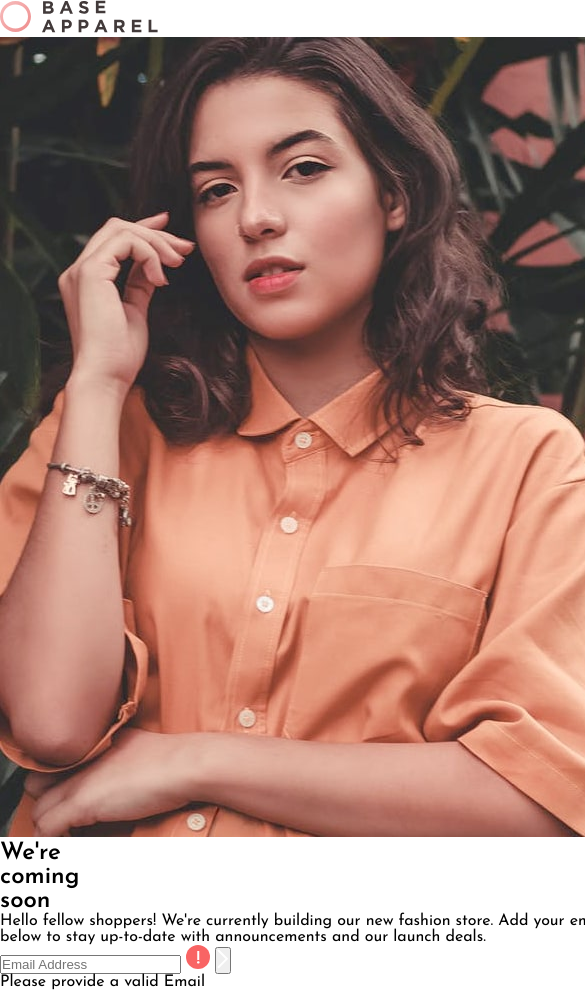
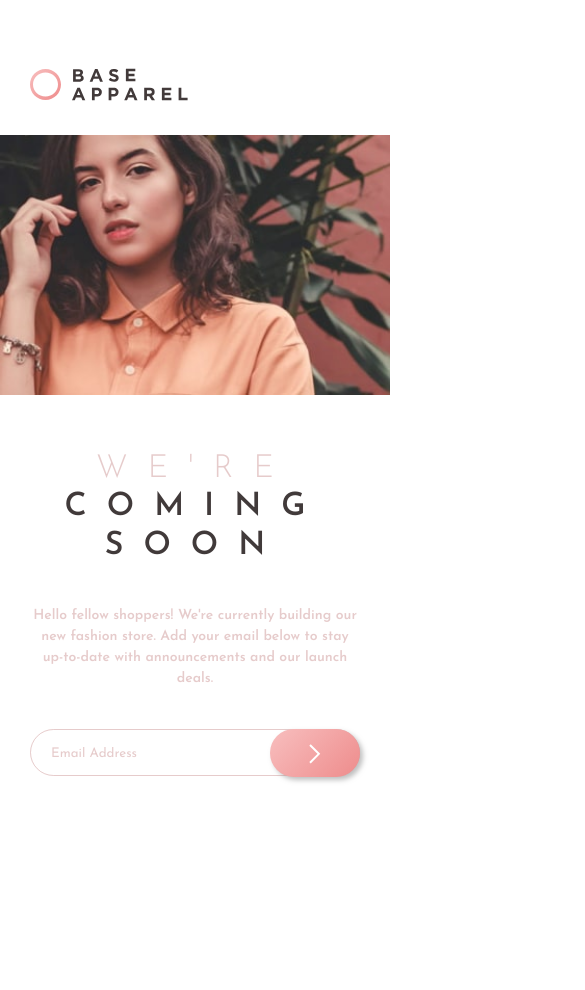
Before and after one commit to Ahmad-Maartmesrini/base-apparel, a plain HTML site: page index.html in a window 390 px wide. Shown: the top 990 px of the page, 585 px wide, since content can reach past the window. After the commit the page ends 844 px from the top, so only its background shows below. Drawn offline with Linux system fonts and the light colour scheme.

Commit message:
refactor the markup and style it

```diff
--- a/colors.css
+++ b/colors.css
@@ -1,7 +1,8 @@
 :root {
-  --header1: hsl(0, 36%, 70%);
+  --header1: hsl(0, 36%, 70%, 0.5);
   --header2: hsl(0, 6%, 24%);
   --btn: hsl(0, 93%, 68%);
   --bg1: linear-gradient(135deg, hsl(0, 0%, 100%), hsl(0, 100%, 98%));
   --bg2: linear-gradient(135deg, hsl(0, 80%, 86%), hsl(0, 74%, 74%));
+  --shadow: hsl(0, 2%, 55%, 0.6);
 }
--- a/index.html
+++ b/index.html
@@ -14,38 +14,43 @@
   </head>
   <body>
     <section class="container">
-      <header>
-        <img src="./images/logo.svg" alt="logo" />
-      </header>
-      <div class="right">
-        <img src="./images/hero-desktop.jpg" alt="" />
-      </div>
       <div class="left">
+        <nav>
+          <img class="logo" src="./images/logo.svg" alt="logo" />
+        </nav>
+        <img
+          class="bg-mobile"
+          src="./images/hero-mobile.jpg"
+          alt="Background Image"
+        />
+        <div class="left-text">
           <h1>
-          We're <br />
-          <span
-            >coming <br />
-            soon</span
-          >
+            <span>We're</span>
+            coming soon
           </h1>
           <p>
-          Hello fellow shoppers! We're currently building our new fashion store.
-          Add your email below to stay up-to-date with announcements and our
-          launch deals.
+            Hello fellow shoppers! We're currently building our new fashion
+            store. Add your email below to stay up-to-date with announcements
+            and our launch deals.
           </p>
-        <form action="#">
-          <label for="Email"></label>
+          <div class="form-wrap">
+            <form id="emailForm">
               <input
                 type="email"
-            name="Email"
-            value=""
+                id="email"
+                name="email"
                 placeholder="Email Address"
+                required
               />
-          <img src="./images/icon-error.svg" alt="" />
-          <button type="submit"><img src="./images/icon-arrow.svg" /></button>
-          <p class="error-msg">Please provide a valid Email</p>
+              <button type="submit">
+                <img src="./images/icon-arrow.svg" />
+              </button>
+              <div class="error-message" id="errorMessage"></div>
             </form>
           </div>
+        </div>
+      </div>
+      <div class="right"></div>
     </section>
   </body>
 </html>
--- a/style.css
+++ b/style.css
@@ -9,8 +9,156 @@
 body {
   font-family: "Josefin Sans", sans-serif;
   font-size: 16px;
+  background-color: var(--bg1);
 }
 .container {
-display: grid;
-;
+  min-height: 100vh;
+  max-width: 100vw;
+  display: flex;
 }
+
+.bg-mobile {
+  display: none;
+}
+
+.left {
+  width: 60%;
+  background: url(./images/bg-pattern-desktop.svg) no-repeat center/center cover;
+  padding: 40px 120px;
+  margin: 0 auto;
+}
+
+.logo {
+  margin: 20px 0;
+}
+
+.left-text {
+  max-width: 450px;
+}
+
+.right {
+  background: url(./images/hero-desktop.jpg) no-repeat;
+  width: 40%;
+  background-size: cover;
+  background-position: center center;
+}
+
+.left-text h1 {
+  text-transform: uppercase;
+  font-size: 3rem;
+  font-weight: 600;
+  letter-spacing: 20px;
+  line-height: 1.2;
+  margin-top: 60px;
+  color: var(--header2);
+}
+
+.left-text h1 span {
+  color: var(--header1);
+  font-weight: 300;
+}
+
+.left-text p {
+  color: var(--header1);
+  line-height: 1.5;
+  font-size: 18px;
+  font-weight: 400;
+  margin: 40px auto;
+  padding-right: 30px;
+}
+
+input[type="email"] {
+  padding: 15px 20px;
+  width: 80%;
+  border-radius: 50px;
+  border: 1px solid var(--header1);
+  background: transparent;
+}
+
+input:focus {
+  border: 2px solid var(--header1);
+  outline: none;
+}
+
+input::placeholder {
+  color: var(--header1);
+  font-family: "Josefin Sans", sans-serif;
+}
+
+.form-wrap {
+  position: relative;
+}
+
+button {
+  display: inline-block;
+  position: absolute;
+  top: 0px;
+  right: 15%;
+  background-image: var(--bg2);
+  width: 90px;
+  height: 48px;
+  padding: 15px;
+  border-radius: 50px;
+  outline: none;
+  border: none;
+  box-shadow: 3px 3px 5px hsl(0, 0%, 50%, 0.5);
+}
+
+button:hover {
+  background: hsl(0, 80%, 86%);
+  cursor: pointer;
+}
+
+@media (max-width: 750px) {
+  .container {
+    flex-direction: column;
+  }
+
+  .bg-mobile {
+    display: block;
+    width: 100%;
+    margin: 0;
+    padding: 0;
+  }
+
+  .left,
+  .right {
+    width: unset;
+  }
+
+  .left {
+    margin: auto 0;
+    padding: 0;
+  }
+
+  .logo {
+    margin: 30px;
+  }
+
+  .left-text {
+    text-align: center;
+    padding: 30px;
+    margin: auto;
+
+  }
+
+  .left-text h1 {
+    font-size: 2rem;
+    margin-top: 25px;
+    font-weight: 600;
+  }
+
+  .left-text p {
+    padding-right: 0px;
+    font-size: 14px;
+    font-weight: 600;
+  }
+
+  input[type="email"] {
+    width: 100%;
+  }
+
+  button {
+    right: 0%;
+  }
+}
```
Lines whose indentation alone changed are shown as unchanged.
